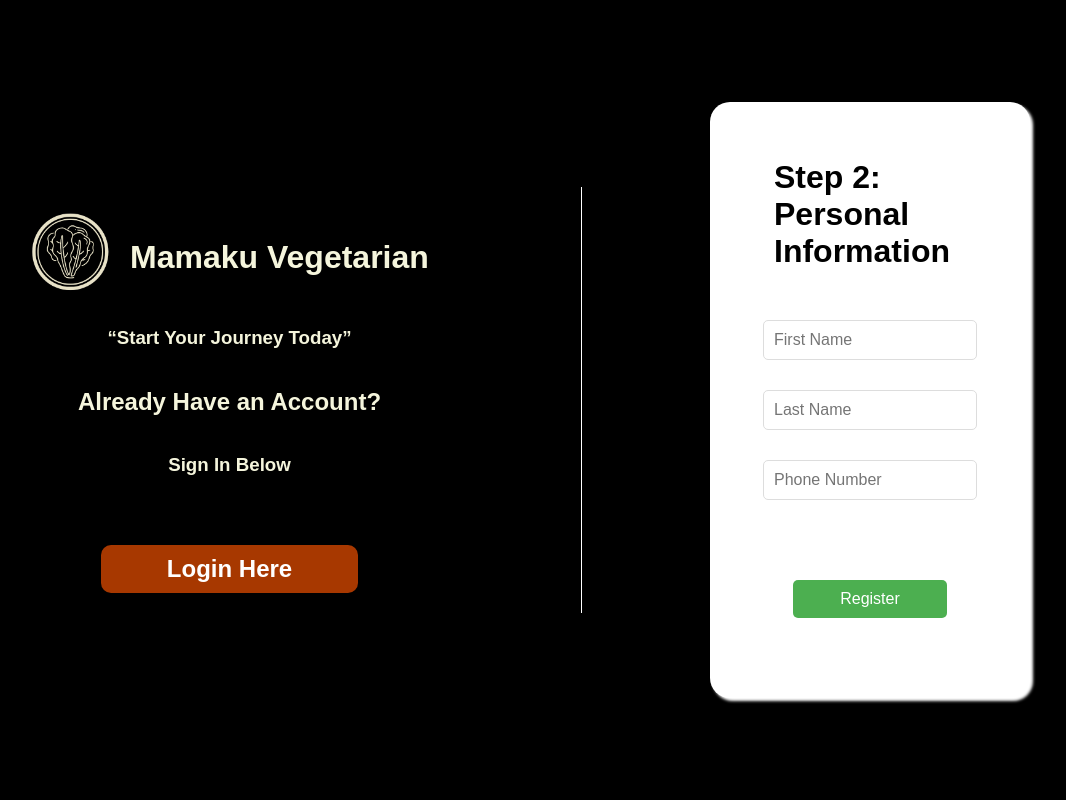
After one commit to JEDIWONG/Mamaku_Vegetarian, a PHP site: page /view/register_step2.php in a window 1280 px wide. The commit adds this page. Shown: the whole page, without its empty margins (122-1188 px from the left). Run offline with PHP 8.4, Linux system fonts and the light colour scheme; the visitor is signed in with stand-in values (Sample User, id 1).

Commit message:
Features Updates

```diff
--- a/style/sidebar.css
+++ b/style/sidebar.css
@@ -8,6 +8,7 @@
     padding-inline: 1%;
     height: 100%;
     z-index: 1000;
+
 }
 
 .sidebar-container svg{
@@ -48,6 +49,7 @@
     text-decoration: none;
     color: inherit;
 }
+
 
 .sidebar-nav li{
     display: flex;
--- /dev/null
+++ b/view/register_step2.php
@@ -0,0 +1,95 @@
+<?php
+session_start();
+if ($_SERVER['REQUEST_METHOD'] == 'POST') {
+    if (!isset($_SESSION['email']) || !isset($_SESSION['password'])) {
+        echo "<script>alert('Step 1 not completed. Please start again.'); window.location.href='register_step1.php';</script>";
+        exit();
+    }
+
+    require_once '../model/database_model.php';
+    $db = new Database();
+    $conn = $db->conn;
+
+    $first_name = $conn->real_escape_string($_POST['first_name']);
+    $last_name = $conn->real_escape_string($_POST['last_name']);
+    $phone_number = $conn->real_escape_string($_POST['phone_number']);
+    $email = $_SESSION['email'];
+    $password = $_SESSION['password'];
+
+    // Validate inputs
+    if (empty($first_name) || empty($last_name) || empty($phone_number)) {
+        echo "<script>alert('All fields are required.'); window.location.href='register_step2.php';</script>";
+        exit();
+    }
+
+    // Insert user into the database
+    $insertUserQuery = "INSERT INTO user (email, password_hash, first_name, last_name, phone_number) VALUES ('$email', '$password', '$first_name', '$last_name', '$phone_number')";
+    if ($conn->query($insertUserQuery) === TRUE) {
+        // Get the last inserted user_id
+        $user_id = $conn->insert_id;
+
+        // Create a cart for the user
+        $createCartQuery = "INSERT INTO cart (user_id) VALUES ('$user_id')";
+        if ($conn->query($createCartQuery) === TRUE) {
+            // Registration and cart creation successful
+            session_destroy(); // Clear session
+            echo "<script>alert('Registration successful!'); window.location.href='login.php';</script>";
+        } else {
+            echo "<script>alert('Registration successful, but failed to create cart.'); window.location.href='login.php';</script>";
+        }
+    } else {
+        echo "<script>alert('Registration failed. Please try again.'); window.location.href='register_step2.php';</script>";
+    }
+}
+?>
+
+<!DOCTYPE html>
+<html lang="en">
+<head>
+    <meta charset="UTF-8">
+    <meta name="viewport" content="width=device-width, initial-scale=1.0">
+    <title>Register | Mamaku Vegetarian</title>
+
+    <link rel="stylesheet" href="../style/index.css">
+    <link rel="stylesheet" href="../style/register.css">
+</head>
+<body>
+    <section class="register-page-container">
+
+        <section class="register-info">
+
+            <div class="register-logo">
+                <img src="../assets/images/logo.png" alt="logo">
+                <p>Mamaku Vegetarian</p>
+            </div>
+
+            <h1>
+                “Start Your Journey Today”
+            </h1>
+
+            <h2>
+                Already Have an Account?
+            </h2>
+
+            <h3>
+                Sign In Below
+            </h3>
+
+            <button onclick="location.href='login.php'">
+                Login Here
+            </button>
+
+        </section>
+
+
+        <form class="register-form" action="register_step2.php" method="POST">
+            <h1>Step 2: Personal Information</h1>
+            <input type="text" name="first_name" placeholder="First Name" required>
+            <input type="text" name="last_name" placeholder="Last Name" required>
+            <input type="text" name="phone_number" placeholder="Phone Number" required>
+            <button type="submit">Register</button>
+        </form>
+
+</section>
+</body>
+</html>
```
Also changed, not shown: include/sidebar.php (+31 -0 lines), view/register.php (+14 -35 lines), assets/icons/dashboard-svgrepo-com.svg, assets/icons/order-food-online-computer-covid-online-food-delivery-svgrepo-com.svg (added), assets/icons/transaction-svgrepo-com.svg (added).
